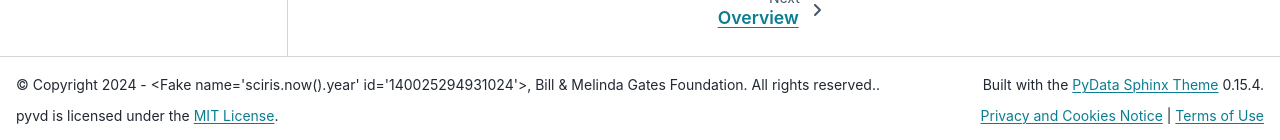
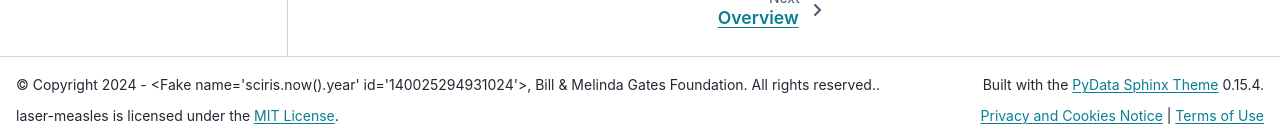
Before and after one commit to krosenfeld-IDM/laser-measles, a Sphinx documentation site: the page built from docs/index.rst, in a window 1280 px wide and 1007 px high. Shown: the part 864-1004 px from the top of the window. Built offline with Sphinx 7.4.7 and the PyData theme 0.15.4, drawn with Linux system fonts in a browser that asks for light colours.

Commit message:
copilot fixes

```diff
--- a/docs/_static/theme_overrides.css
+++ b/docs/_static/theme_overrides.css
@@ -11,7 +11,7 @@
 
 .version-alert {
     background-color: #ff7f0eff;
-    cff7f0effolor: #fff;
+    color: #fff;
     font-family: "Work Sans", sans-serif;
     font-weight: 600; font-size: 16px;
 }
--- a/docs/_templates/custom-class-template.rst
+++ b/docs/_templates/custom-class-template.rst
@@ -13,7 +13,7 @@
 
    .. autosummary::
    {% for item in attributes %}
-      ~{{ name }}.{{ item }}
+      ~{{ objname }}.{{ item }}
    {%- endfor %}
    {% endif %}
    {% endblock %}
--- a/docs/_templates/footer_start.html
+++ b/docs/_templates/footer_start.html
@@ -1 +1 @@
-<p>pyvd is licensed under the <a href="https://opensource.org/license/mit/">MIT License</a>.</p>
+<p>laser-measles is licensed under the <a href="https://opensource.org/license/mit/">MIT License</a>.</p>
```
